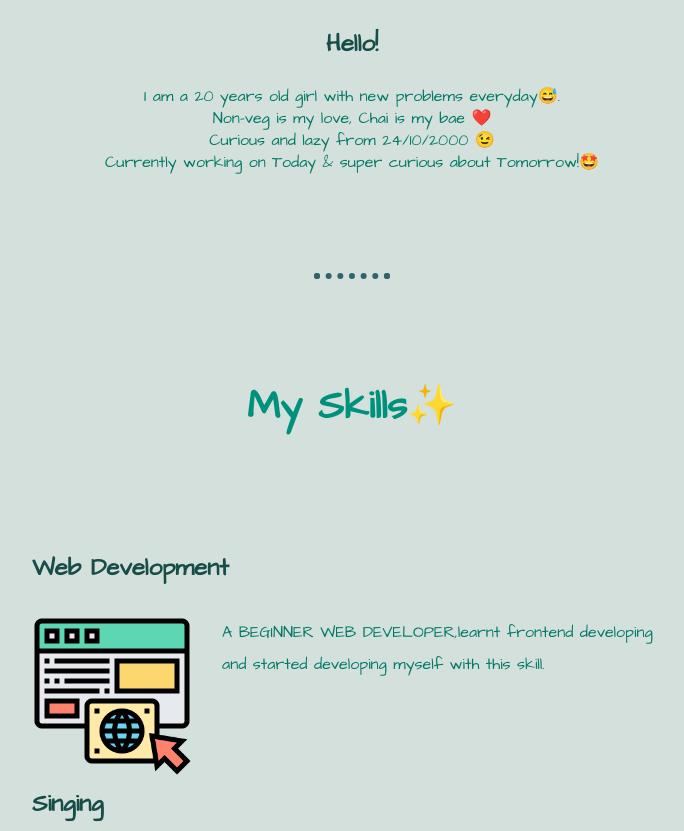
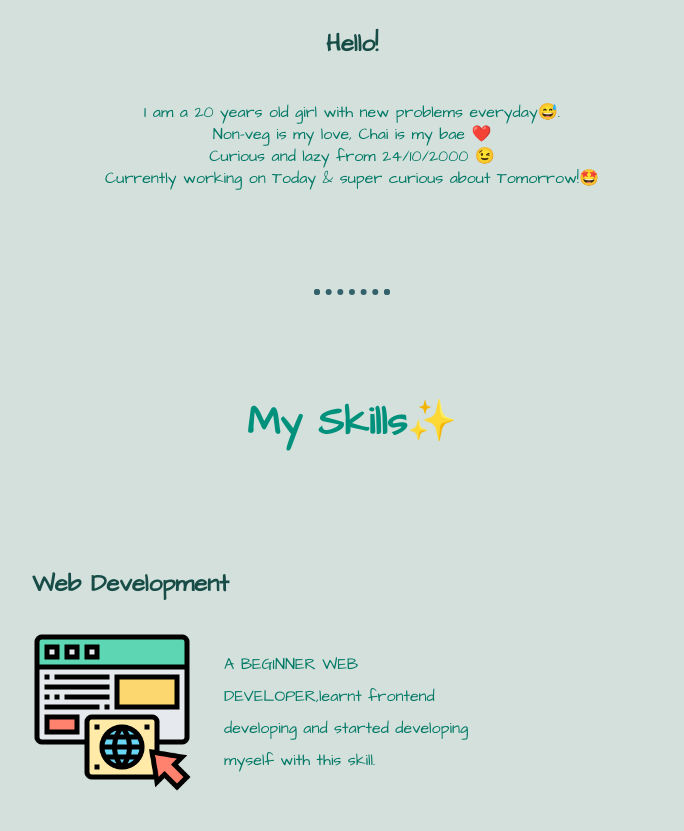
Before and after one commit to Soumyagarai-2410/MY-PERSONAL-SITE, a plain HTML site: page index.html in a window 1280 px wide. Shown: the part 822-1653 px from the top of the page, without its empty margins (288-972 px from the left). Drawn offline with Linux system fonts and the light colour scheme; a web font is replaced by a local one.

Commit message:
Update styles.css

```diff
--- a/styles.css
+++ b/styles.css
@@ -95,6 +95,8 @@ padding: 50px 0 20px;
 p{
   font-size: 1rem;
   color:#007965;
+   width: 40%;
+  margin: 40px auto 60px;
 }
 .contact-message{
   width: 40%;
```
